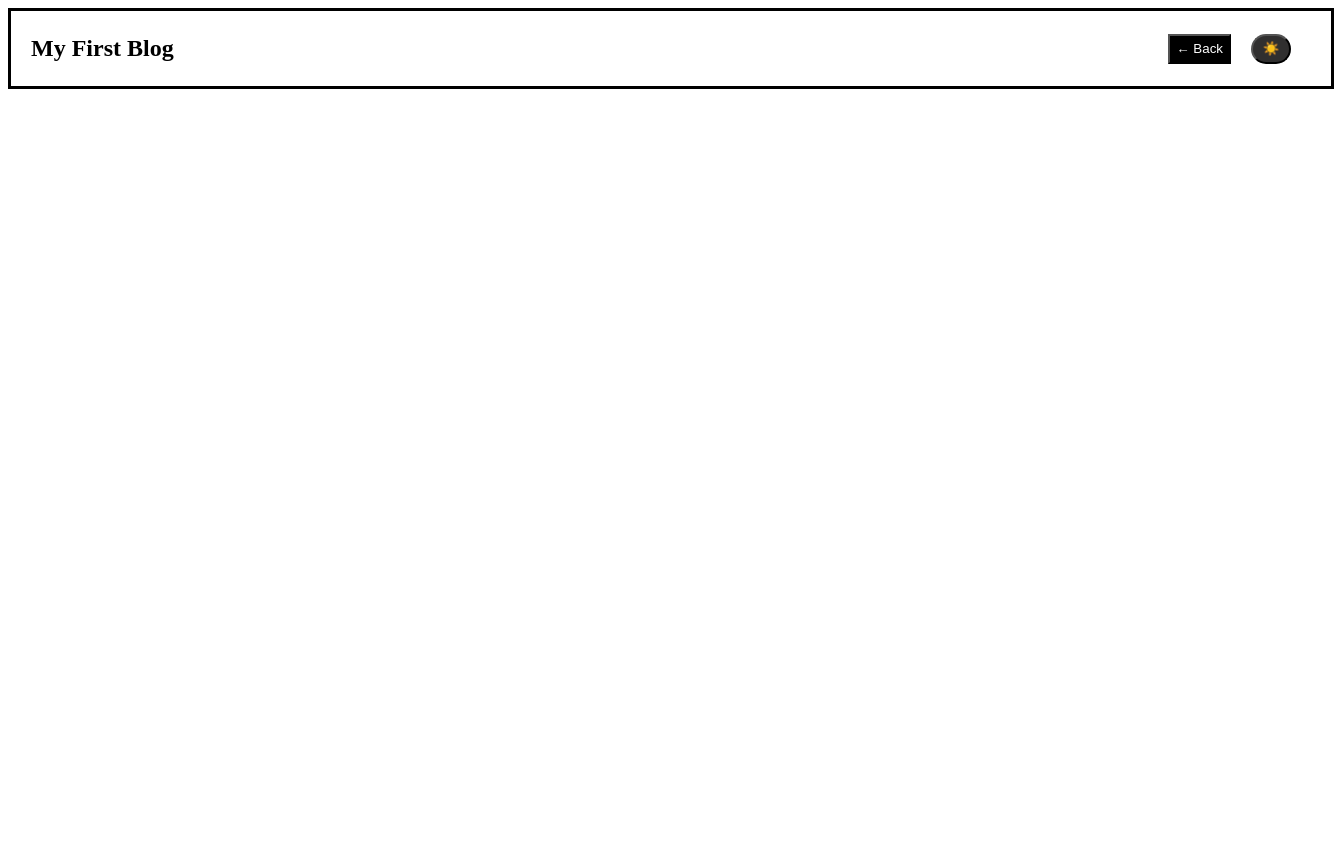
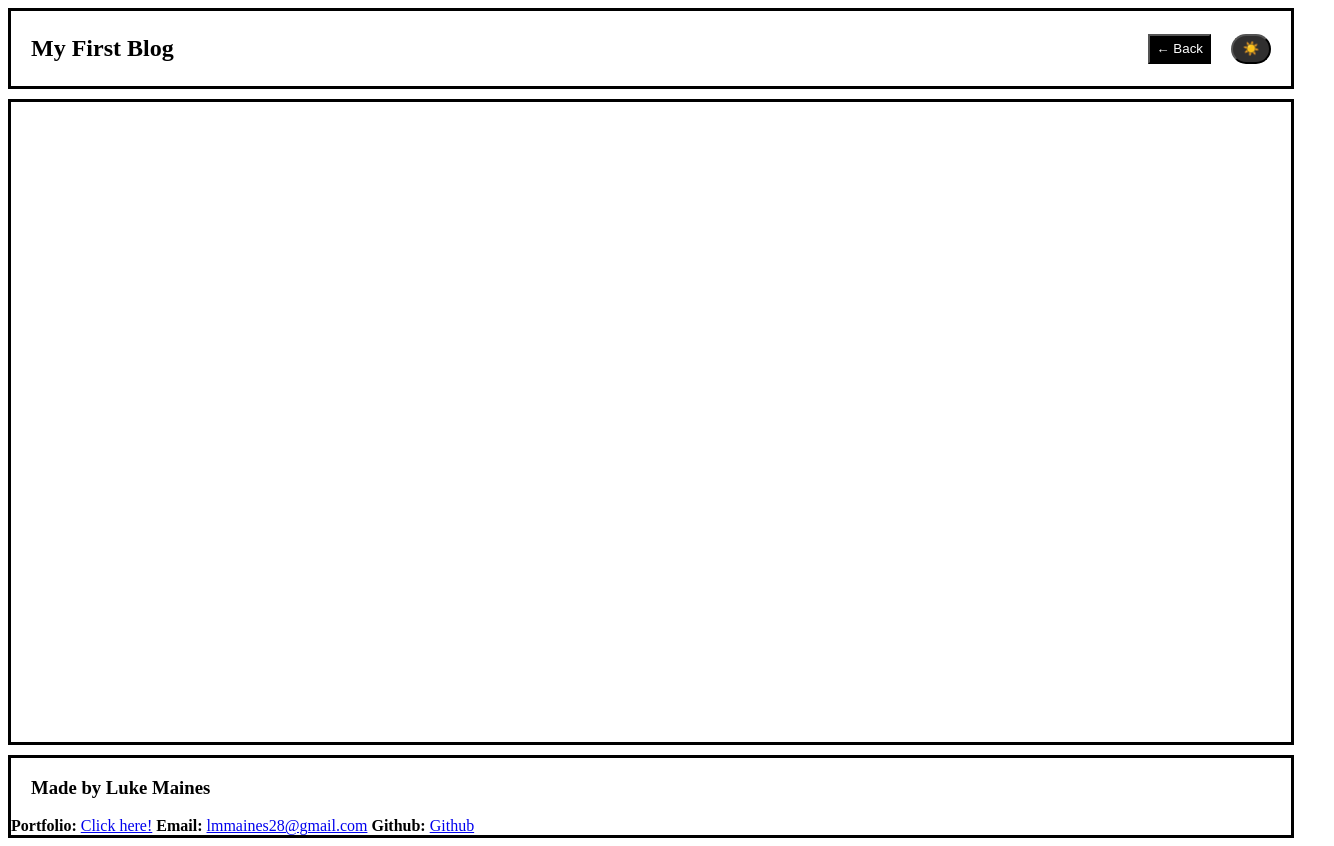
Before and after one commit to lukemaines/personal-blog, a plain HTML site: page blog.html in a window 1280 px wide. Shown: the whole page, 1334 px wide, since content can reach past the window. Before the commit the page ends 800 px from the top, so only its background shows below. Drawn offline with Linux system fonts and the light colour scheme.

Commit message:
added footer content

```diff
--- a/assets/css/blog.css
+++ b/assets/css/blog.css
@@ -6,7 +6,10 @@
     flex-flow: row wrap;
     align-items: center;
     justify-content: space-between;
-    padding: 0px 20px;
+}
+
+header h2 {
+    margin-left: 20px;
 }
 
 #back-btn {
@@ -38,8 +41,40 @@
     color: white;
 }
 
+.dark-mode header {
+    border: 3px solid white;
+
+}
+
+.dark-mode section {
+    border: 3px solid white;
+
+}
+
+.dark-mode footer {
+    border: 3px solid white;
+
+}
 #header-btns {
     align-items: center;
     display: flex;
     flex-flow: row wrap;
 }
+
+.blog-container {
+    border: 3px solid black;
+    height: 80vh;
+    width: 100vw;
+    margin-top: 10px;
+}
+
+footer {
+    width: 100vw;
+    margin-top: 10px;
+    border: 3px solid black;
+
+}
+
+footer h3 {
+    margin-left: 20px;
+}
--- a/blog.html
+++ b/blog.html
@@ -21,6 +21,21 @@
             </div>
         </div>
     </header>
+    <section class="blog-container">
+        <div>
+
+        </div>
+    </section>
+    <footer>
+        <div>
+            <h3>Made by Luke Maines</h3>
+        </div>
+        <nav class="contact-me-content">
+            <strong>Portfolio: </strong><a href="https://lukemaines.github.io/Portfolio/">Click here!</a>
+            <strong>Email: </strong><a href="mailto:lmmaines28@gmail.com">lmmaines28@gmail.com</a>
+            <strong>Github: </strong><a href="https://github.com/lukemaines">Github</a>
+        </nav>
+    </footer>
 
 
     <script src="assets/js/logic.js"></script>
```
